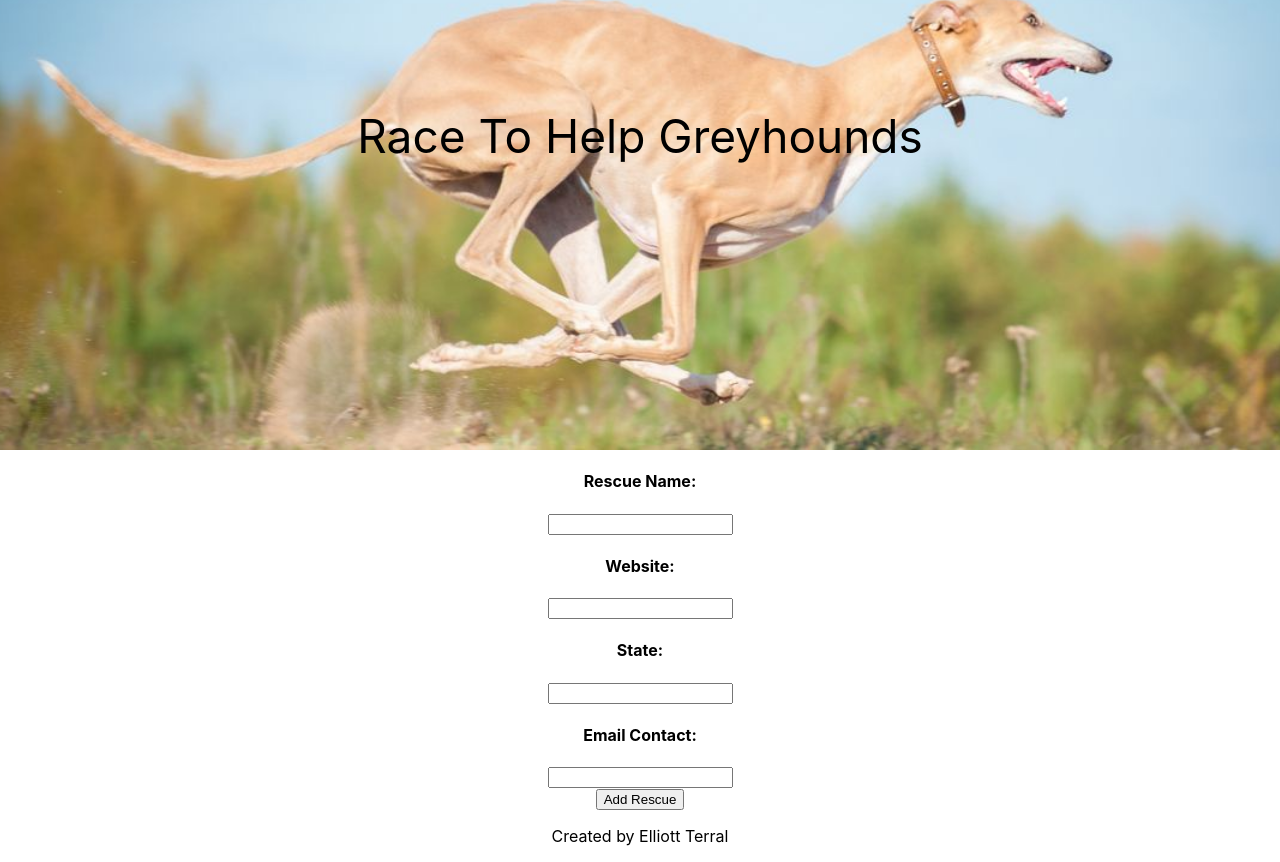
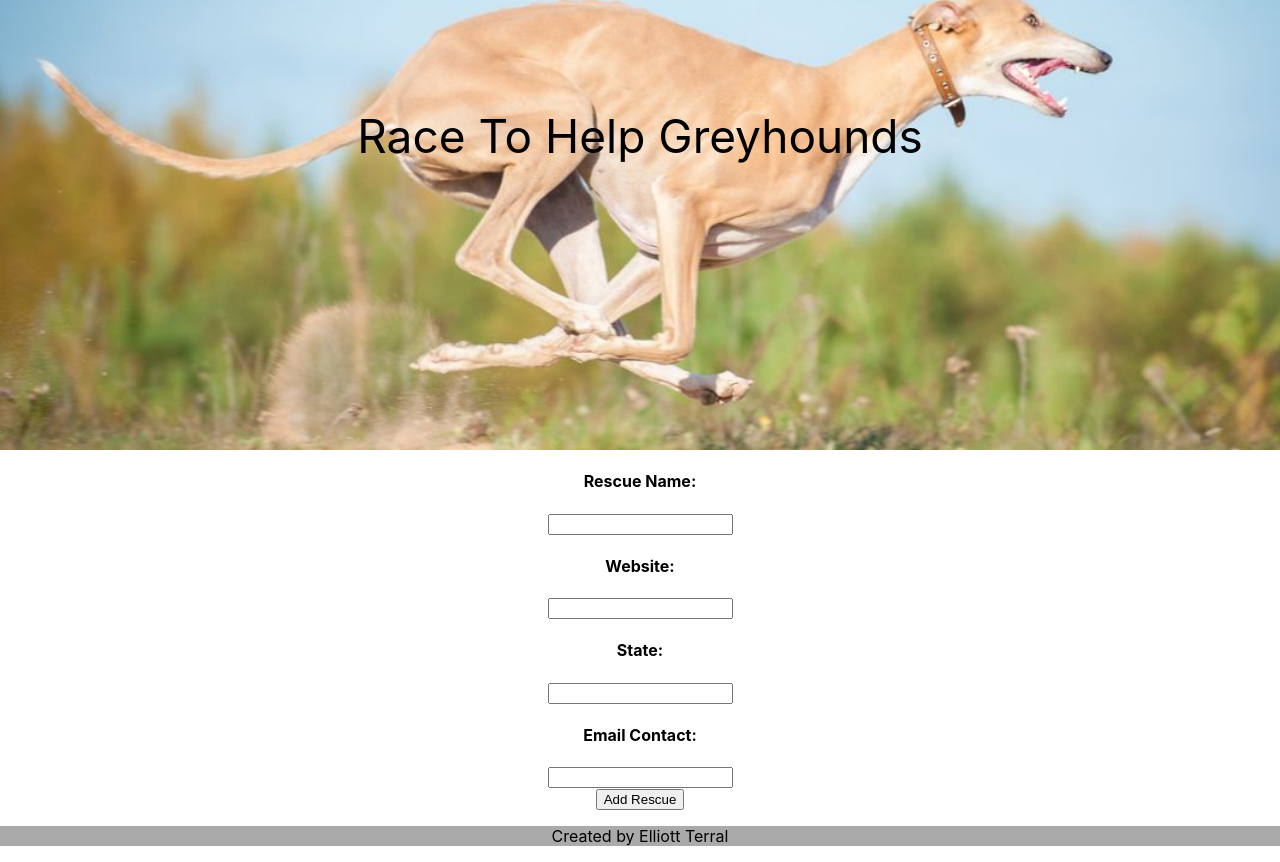
Before and after one commit to eterral/race-to-help-greyhounds, a React (Create React App) app in the folder client/: page /rescues/add in a window 1280 px wide. Shown: the part 150-1012 px from the top of the page. Built offline with nearby package versions, Linux system fonts and the light colour scheme; no server answers.

Commit message:
finished footer styling

```diff
--- a/client/src/components/Footer.css
+++ b/client/src/components/Footer.css
@@ -1,3 +1,6 @@
-div {
+.footer{
     background-color: rgb(170, 170, 170);
+    left: 0;
+    bottom: 0;
+    width: 100%;
 }
--- a/client/src/components/Footer.jsx
+++ b/client/src/components/Footer.jsx
@@ -1,8 +1,9 @@
 import React from 'react'
+import './Footer.css'
 
 export default function Footer() {
     return (
-        <div>
+        <div className="footer">
             <p> Created by Elliott Terral</p>
         </div>
     )
```
